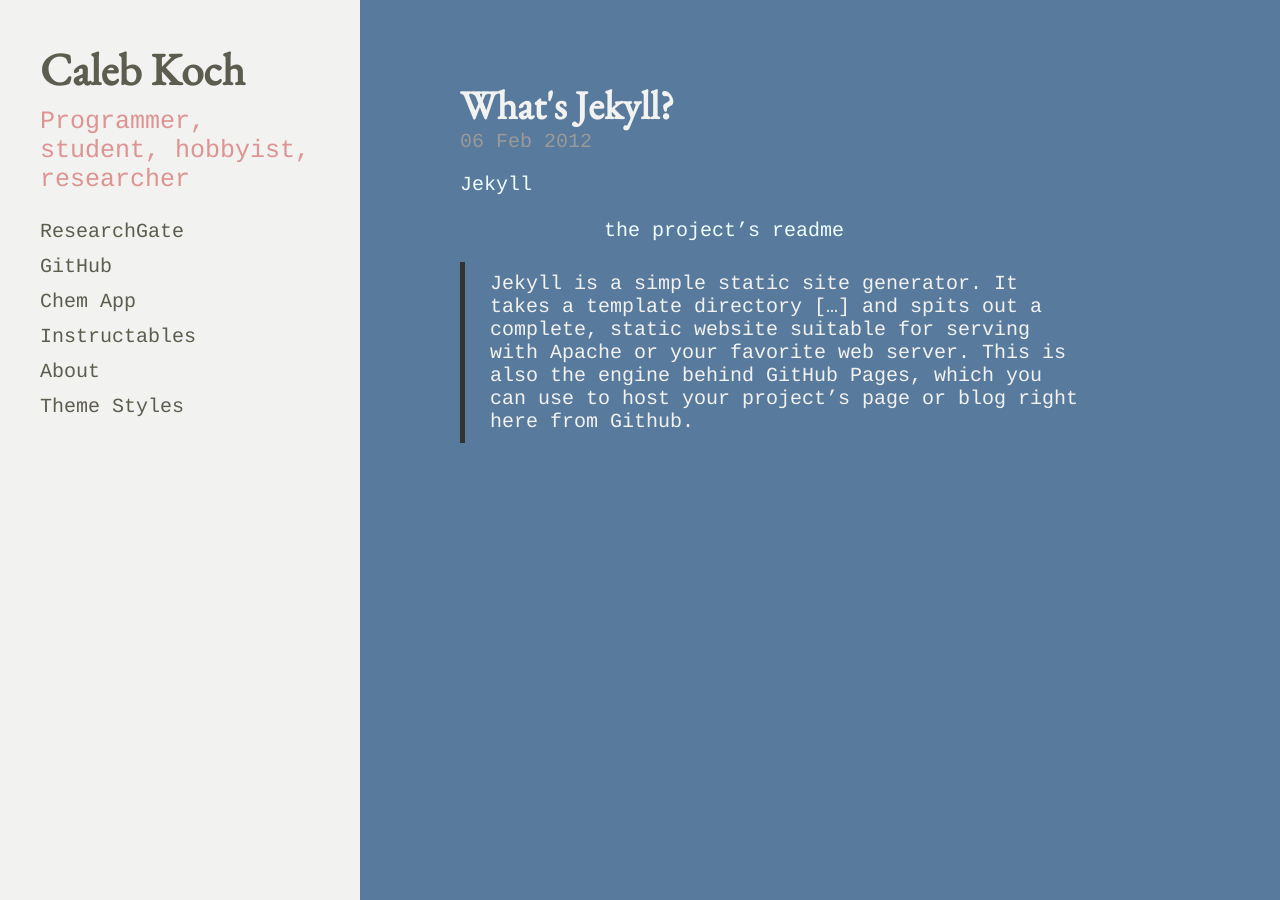
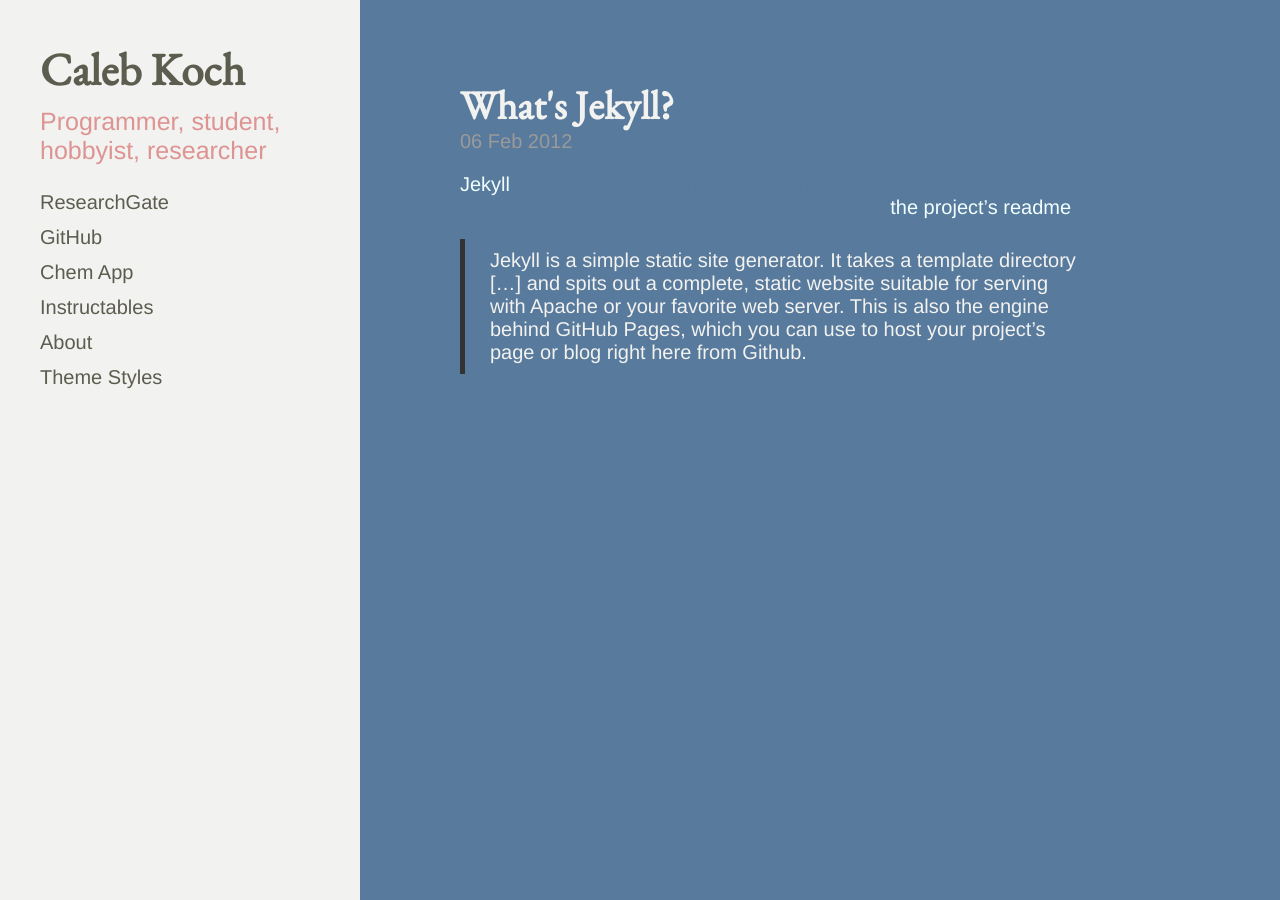
Before and after one commit to cakoch10/cakoch10.github.io, a Jekyll site: the page built from index.html, in a window 1280 px wide. Built offline with Jekyll 4.4.1, drawn with Linux system fonts in a browser that asks for light colours; Markdown is read by kramdown in place of the engine named in the settings; the list of posts is cut into pages by our own code.

Commit message:
Update blackdoc.css

```diff
--- a/public/css/blackdoc.css
+++ b/public/css/blackdoc.css
@@ -17,7 +17,7 @@
  */
 
 html {
-  font-family: "Courier", Helvetica, Arial, sans-serif;
+  font-family: "Big Caslon", Helvetica, Arial, sans-serif;
 }
 
 <body style=*background-color:blue*>
```
